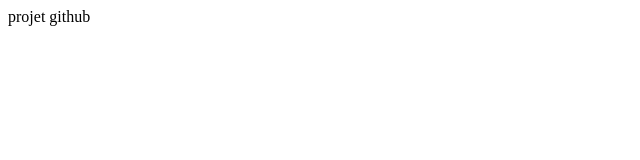
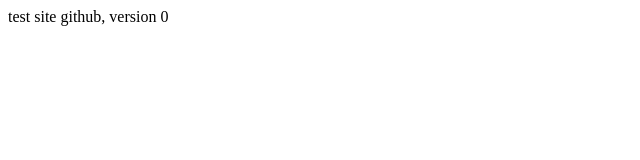
Before and after one commit to DavidDecombe/DavidDecombe.github.io, a plain HTML site: page index.html in a window 1280 px wide. Shown: the full height of the page, 0-640 px from the left. Drawn offline with Linux system fonts and the light colour scheme.

Commit message:
version 0.1

```diff
--- a/index.html
+++ b/index.html
@@ -5,7 +5,7 @@
 
 </head>
 <body>
-    projet github
+    test site github, version 0
 </body>
 
 </html>
```
